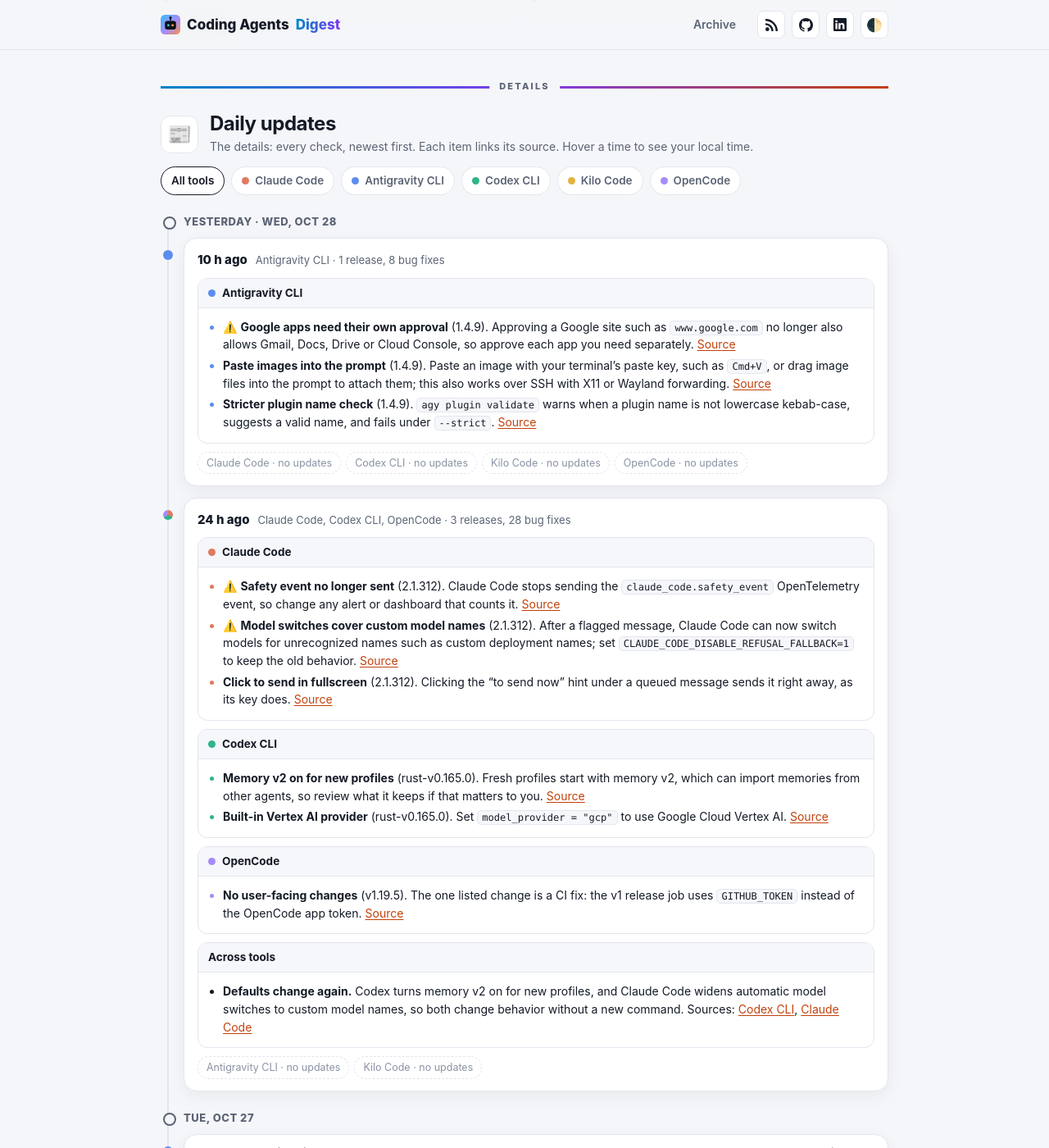
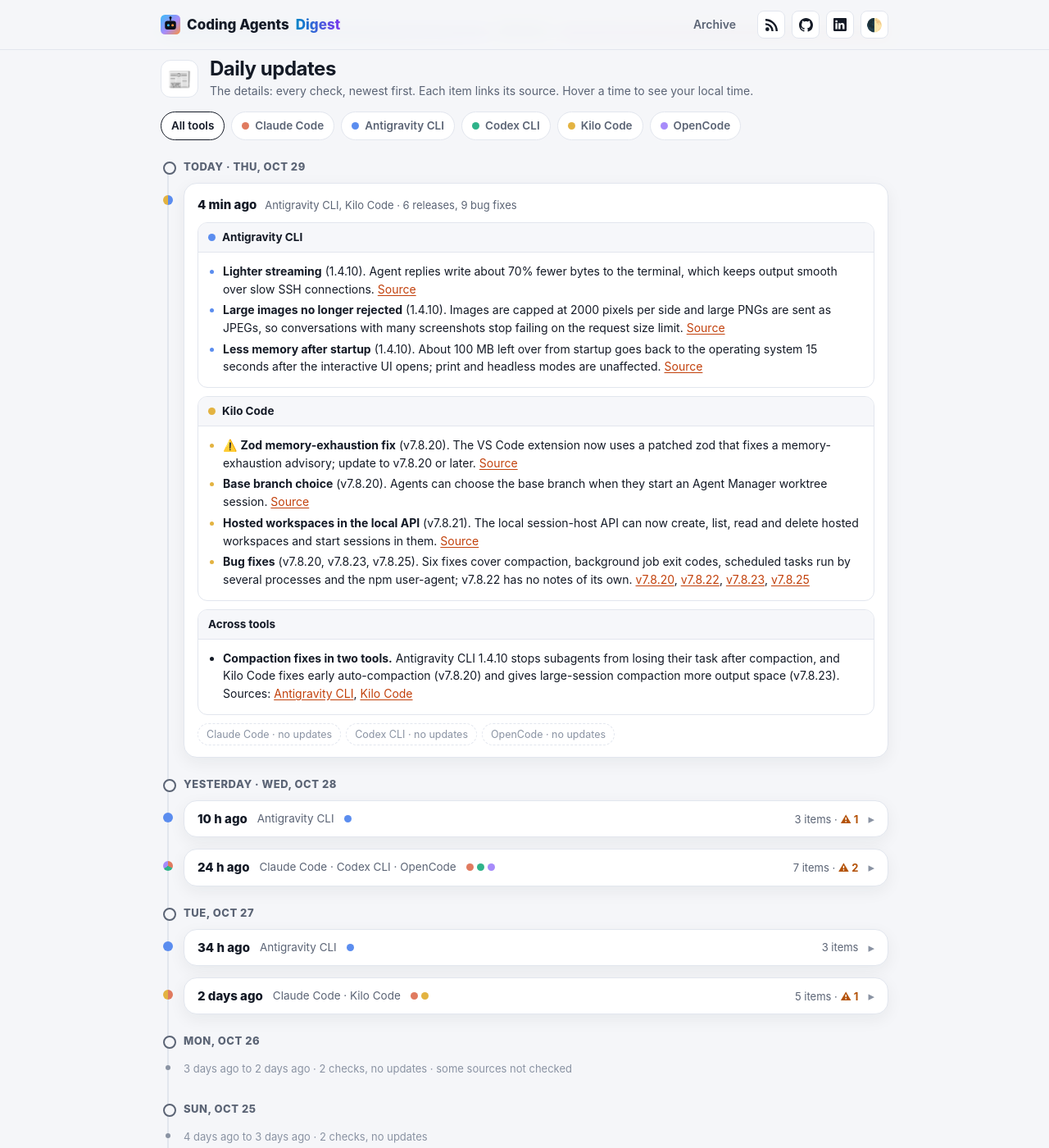
Before and after one commit to IbrahimSobh/coding-agents-digest, a Jekyll site: the page built from docs/index.html, in a window 1280 px wide and 1400 px high, scrolled down 1982 px. Shown: the whole window at 82% size. Built offline with Jekyll 4.4.1, drawn with Linux system fonts in a browser that asks for light colours; some of the changed text lies outside the part shown.

Commit message:
Check 2026-10-29 08:11: Antigravity CLI, Kilo Code
Co-Authored-By: Claude Haiku 5.5 <noreply@anthropic.com>
Claude-Session: https://claude.ai/code/session_01FsAJhAMPxS8CKnvZuHZVD1

```diff
--- a/docs/_data/actions.json
+++ b/docs/_data/actions.json
@@ -84,5 +84,18 @@
   "flagged": "2026-10-28",
   "category": "default-change",
   "dismissed": false
+ },
+ {
+  "id": "kilo-code-v7.8.20-zod-memory-advisory",
+  "tool": "kilo-code",
+  "version": "v7.8.20",
+  "url": "https://github.com/Kilo-Org/kilocode/releases/tag/v7.8.20",
+  "title": "Zod memory-exhaustion fix",
+  "affects": "you use the Kilo Code VS Code extension older than v7.8.20.",
+  "do": "update the extension to v7.8.20 or later, which uses a patched zod.",
+  "deadline": null,
+  "flagged": "2026-10-29",
+  "category": "security",
+  "dismissed": false
  }
 ]
--- a/docs/_data/brief.json
+++ b/docs/_data/brief.json
@@ -1,27 +1,21 @@
 {
- "updated": "2026-10-28T22:12+03:00",
- "updated_label": "Oct 28, 22:12",
- "window": "Oct 21 to Oct 28, 2026",
- "headline": "Claude Code 2.1.312 and Codex 0.165.0 changed defaults, and Antigravity CLI 1.4.9 now needs separate approval for Google apps.",
+ "updated": "2026-10-29T08:11+03:00",
+ "updated_label": "Oct 29, 08:11",
+ "window": "Oct 22 to Oct 29, 2026",
+ "headline": "Claude Code and Codex changed defaults this week, and Kilo Code's zod security fix means updating its VS Code extension.",
  "themes": [
-  {
-   "tag": "Defaults",
-   "title": "Defaults and rewind behave differently now",
-   "facts": "Codex turns memory v2 on for new profiles ([rust-v0.165.0](https://github.com/openai/codex/releases/tag/rust-v0.165.0)) and Claude Code widens automatic model switches to custom model names ([2.1.312](https://github.com/anthropics/claude-code/releases/tag/v2.1.312)). Claude Code's `/rewind` no longer undoes `sed -i` edits, and `claude ultrareview` needs workspace trust in scripts ([2.1.309](https://github.com/anthropics/claude-code/releases/tag/v2.1.309)).",
-   "so_what": "new defaults and scripts that ran unattended before may now change results or stop, so check those settings before you rely on them."
-  },
-  {
-   "tag": "Security",
-   "title": "Sandboxes and MCP servers are locked down",
-   "facts": "Claude Code stopped sandboxed commands from changing the `--mcp-config` file ([2.1.309](https://github.com/anthropics/claude-code/releases/tag/v2.1.309)); agy blocks `~/.docker`, `~/.kube` and `~/_netrc` in its sandbox unless you grant access ([1.4.6](https://github.com/google-antigravity/antigravity-cli/releases/tag/1.4.6)); Kilo Code's MCP SDK update fixes security issues but stops remote servers that redirect from connecting ([v7.8.18](https://github.com/Kilo-Org/kilocode/releases/tag/v7.8.18)).",
-   "so_what": "any sandbox or MCP setup that worked by accident may now need an explicit grant or a new URL."
-  },
-  {
-   "tag": "Plugins",
-   "title": "Plugins get new MCP and sign-in rules",
-   "facts": "`/plugin` now sets a plugin's MCP server variables without disabling it ([1.4.6](https://github.com/google-antigravity/antigravity-cli/releases/tag/1.4.6)); plugin MCP tokens now belong to the signed-in user, so OAuth servers may ask you to sign in again ([1.4.7](https://github.com/google-antigravity/antigravity-cli/releases/tag/1.4.7)).",
-   "so_what": "expect a one-time sign-in to plugin MCP servers after the agy 1.4.7 update."
-  }
+  {"tag": "Defaults",
+   "title": "Defaults shift under you again",
+   "facts": "Codex turns memory v2 on for new profiles ([rust-v0.165.0](https://github.com/openai/codex/releases/tag/rust-v0.165.0)) and runs its Guardian classifier in conversation mode by default ([rust-v0.164.0](https://github.com/openai/codex/releases/tag/rust-v0.164.0)). Claude Code widens automatic model switches to custom model names ([2.1.312](https://github.com/anthropics/claude-code/releases/tag/v2.1.312)).",
+   "so_what": "a setting that gave you one result last week may give another now, so check the new defaults before you rely on them."},
+  {"tag": "Security",
+   "title": "Security fixes and tighter sandboxes",
+   "facts": "Kilo Code upgrades zod in its VS Code extension to fix a memory-exhaustion advisory ([v7.8.20](https://github.com/Kilo-Org/kilocode/releases/tag/v7.8.20)). OpenCode's bundled Bun gets security fixes ([v1.19.4](https://github.com/anomalyco/opencode/releases/tag/v1.19.4)), and Claude Code's sandboxed commands can no longer change the `--mcp-config` file ([2.1.309](https://github.com/anthropics/claude-code/releases/tag/v2.1.309)).",
+   "so_what": "update the tools that carry security fixes, and give sandboxed commands the explicit access they still need."},
+  {"tag": "Long sessions",
+   "title": "Compaction gets fixes in two tools",
+   "facts": "Antigravity CLI 1.4.10 stops subagents from losing their task after compaction ([1.4.10](https://github.com/google-antigravity/antigravity-cli/releases/tag/1.4.10)). Kilo Code fixes early auto-compaction ([v7.8.20](https://github.com/Kilo-Org/kilocode/releases/tag/v7.8.20)) and gives large-session compaction more output space ([v7.8.23](https://github.com/Kilo-Org/kilocode/releases/tag/v7.8.23)).",
+   "so_what": "long sessions are less likely to stall or lose their task, so restarting them is needed less often."}
  ],
- "watch_next": "Check your Antigravity CLI Google app approvals after 1.4.9, and your Claude Code and Codex settings for the new defaults. The 2.1.309 changes to `ultrareview` and `/rewind` may still break scripts."
+ "watch_next": "Update Kilo Code to v7.8.20 or later, and approve Gmail, Docs, Drive and Cloud Console one by one in Antigravity CLI 1.4.9 if you use them through the agent. Kilo Code v7.8.22 shipped without notes, so its changes are not yet known."
 }
--- a/docs/_data/headlines.json
+++ b/docs/_data/headlines.json
@@ -26,5 +26,6 @@
   {"updated": "2026-10-27T08:12+03:00", "window": "Oct 20 to Oct 27, 2026", "headline": "Claude Code 2.1.311 and Kilo Code 7.8.18 shipped, and Kilo's MCP update breaks remote servers that redirect, so check their URLs."},
   {"updated": "2026-10-27T22:12+03:00", "window": "Oct 20 to Oct 27, 2026", "headline": "Claude Code 2.1.311 and Kilo Code 7.8.18 shipped, and Kilo's MCP update breaks remote servers that redirect, so check their URLs."},
   {"updated": "2026-10-28T08:11+03:00", "window": "Oct 21 to Oct 28, 2026", "headline": "Claude Code 2.1.312 and Codex 0.165.0 shipped, and both now change defaults, so check the model-switch and memory settings."},
-  {"updated": "2026-10-28T22:12+03:00", "window": "Oct 21 to Oct 28, 2026", "headline": "Claude Code 2.1.312 and Codex 0.165.0 changed defaults, and Antigravity CLI 1.4.9 now needs separate approval for Google apps."}
+  {"updated": "2026-10-28T22:12+03:00", "window": "Oct 21 to Oct 28, 2026", "headline": "Claude Code 2.1.312 and Codex 0.165.0 changed defaults, and Antigravity CLI 1.4.9 now needs separate approval for Google apps."},
+ {"updated": "2026-10-29T08:11+03:00", "window": "Oct 22 to Oct 29, 2026", "headline": "Claude Code and Codex changed defaults this week, and Kilo Code's zod security fix means updating its VS Code extension."}
 ]
--- a/docs/_data/releases.json
+++ b/docs/_data/releases.json
@@ -263,5 +263,11 @@
   {"tool": "claude-code", "tag": "v2.1.312", "date": "2026-10-27"},
   {"tool": "codex", "tag": "rust-v0.165.0", "date": "2026-10-27"},
   {"tool": "opencode", "tag": "v1.19.5", "date": "2026-10-28"},
- {"tool": "antigravity-cli", "tag": "1.4.9", "date": "2026-10-28"}
+ {"tool": "antigravity-cli", "tag": "1.4.9", "date": "2026-10-28"},
+ {"tool": "antigravity-cli", "tag": "1.4.10", "date": "2026-10-29"},
+ {"tool": "kilo-code", "tag": "v7.8.20", "date": "2026-10-27"},
+ {"tool": "kilo-code", "tag": "v7.8.21", "date": "2026-10-28"},
+ {"tool": "kilo-code", "tag": "v7.8.22", "date": "2026-10-28"},
+ {"tool": "kilo-code", "tag": "v7.8.23", "date": "2026-10-28"},
+ {"tool": "kilo-code", "tag": "v7.8.25", "date": "2026-10-28"}
 ]
--- /dev/null
+++ b/docs/digests/2026-10-29-0811.md
@@ -0,0 +1,34 @@
+---
+layout: digest
+title: "Check: Oct 29, 2026, 08:11"
+date: 2026-10-29 08:11:00 +0300
+run: "Oct 29, 2026, 08:11 (Cairo)"
+since: "Oct 28, 2026, 22:12"
+quiet: false
+summary: "Antigravity CLI 1.4.10 and five Kilo Code releases shipped; Kilo's zod fix is a security update, so update its VS Code extension."
+---
+
+Antigravity CLI, Kilo Code · 6 releases, 9 bug fixes
+
+### Claude Code
+- No updates since Oct 28, 2026, 22:12.
+
+### Antigravity CLI
+- **Lighter streaming** (1.4.10). Agent replies write about 70% fewer bytes to the terminal, which keeps output smooth over slow SSH connections. [Source](https://github.com/google-antigravity/antigravity-cli/releases/tag/1.4.10)
+- **Large images no longer rejected** (1.4.10). Images are capped at 2000 pixels per side and large PNGs are sent as JPEGs, so conversations with many screenshots stop failing on the request size limit. [Source](https://github.com/google-antigravity/antigravity-cli/releases/tag/1.4.10)
+- **Less memory after startup** (1.4.10). About 100 MB left over from startup goes back to the operating system 15 seconds after the interactive UI opens; print and headless modes are unaffected. [Source](https://github.com/google-antigravity/antigravity-cli/releases/tag/1.4.10)
+
+### Codex CLI
+- No updates since Oct 28, 2026, 22:12.
+
+### Kilo Code
+- ⚠️ **Zod memory-exhaustion fix** (v7.8.20). The VS Code extension now uses a patched zod that fixes a memory-exhaustion advisory; update to v7.8.20 or later. [Source](https://github.com/Kilo-Org/kilocode/releases/tag/v7.8.20)
+- **Base branch choice** (v7.8.20). Agents can choose the base branch when they start an Agent Manager worktree session. [Source](https://github.com/Kilo-Org/kilocode/releases/tag/v7.8.20)
+- **Hosted workspaces in the local API** (v7.8.21). The local session-host API can now create, list, read and delete hosted workspaces and start sessions in them. [Source](https://github.com/Kilo-Org/kilocode/releases/tag/v7.8.21)
+- **Bug fixes** (v7.8.20, v7.8.23, v7.8.25). Six fixes cover compaction, background job exit codes, scheduled tasks run by several processes and the npm user-agent; v7.8.22 has no notes of its own. [v7.8.20](https://github.com/Kilo-Org/kilocode/releases/tag/v7.8.20), [v7.8.22](https://github.com/Kilo-Org/kilocode/releases/tag/v7.8.22), [v7.8.23](https://github.com/Kilo-Org/kilocode/releases/tag/v7.8.23), [v7.8.25](https://github.com/Kilo-Org/kilocode/releases/tag/v7.8.25)
+
+### OpenCode
+- No updates since Oct 28, 2026, 22:12.
+
+### Across tools
+- **Compaction fixes in two tools.** Antigravity CLI 1.4.10 stops subagents from losing their task after compaction, and Kilo Code fixes early auto-compaction (v7.8.20) and gives large-session compaction more output space (v7.8.23). Sources: [Antigravity CLI](https://github.com/google-antigravity/antigravity-cli/releases/tag/1.4.10), [Kilo Code](https://github.com/Kilo-Org/kilocode/releases/tag/v7.8.23)
```
Also changed, not shown: docs/briefs/2026-10-29.md (added, +42 -0 lines), task/state.json (+7 -7 lines).
